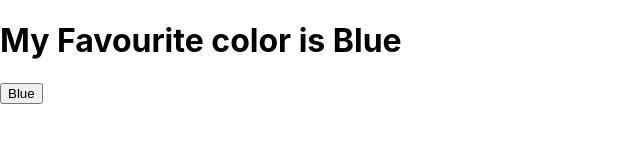
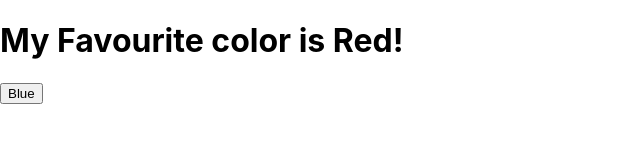
Before and after one commit to AHA193/test, a React (Create React App) app: page / in a window 1280 px wide. Shown: the top 160 px of the page, without its empty margins (0-640 px from the left). Built offline with nearby package versions, Linux system fonts and the light colour scheme.

Commit message:
The text become blue

```diff
--- a/src/App.jsx
+++ b/src/App.jsx
@@ -1,13 +1,20 @@
 import React from 'react';
 import './App.css';
+import { useState } from 'react';
 
 function App() {
 
-  let color = "Blue";
+ // Using this syntax above to declare the color state
+
+  const [color, setColor] = useState('Red')    // où setColor est un "Setter Function"
+
+  const changeColor = ()=>{
+    setColor('Blue')
+  }
   return (
   <>
-  <h1>My Favourite color is {color}</h1>
-    <button>Blue</button>
+  <h1>My Favourite color is {color}!</h1>
+    <button onClick={changeColor}>Blue</button>
   </>
   );
 }
```
